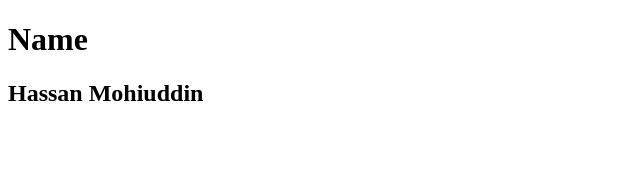
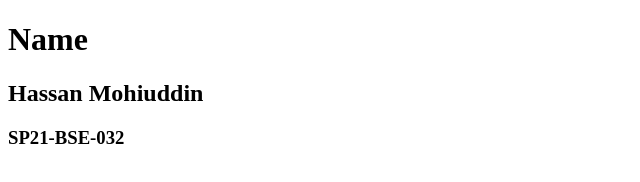
Before and after one commit to Pythonist123/ecommerce, a plain HTML site: page index.html in a window 1280 px wide. Shown: the whole page, without its empty margins (0-640 px from the left). Drawn offline with Linux system fonts and the light colour scheme.

Commit message:
name changed

```diff
--- a/index.html
+++ b/index.html
@@ -1,13 +1,17 @@
 <!DOCTYPE html>
 <html lang="en">
+
 <head>
   <meta charset="UTF-8" />
   <meta name="viewport" content="width=device-width, initial-scale=1.0" />
   <title>Document</title>
   <link rel="stylesheet" href="./styles.css" />
 </head>
+
 <body>
   <h1>Name</h1>
-    <h2>Hassan Mohiuddin</h2>
+  <h2>Hassan Mohiuddin </h2>
+  <h3>SP21-BSE-032</h3>
 </body>
+
 </html>
```
Lines whose indentation alone changed are shown as unchanged.
